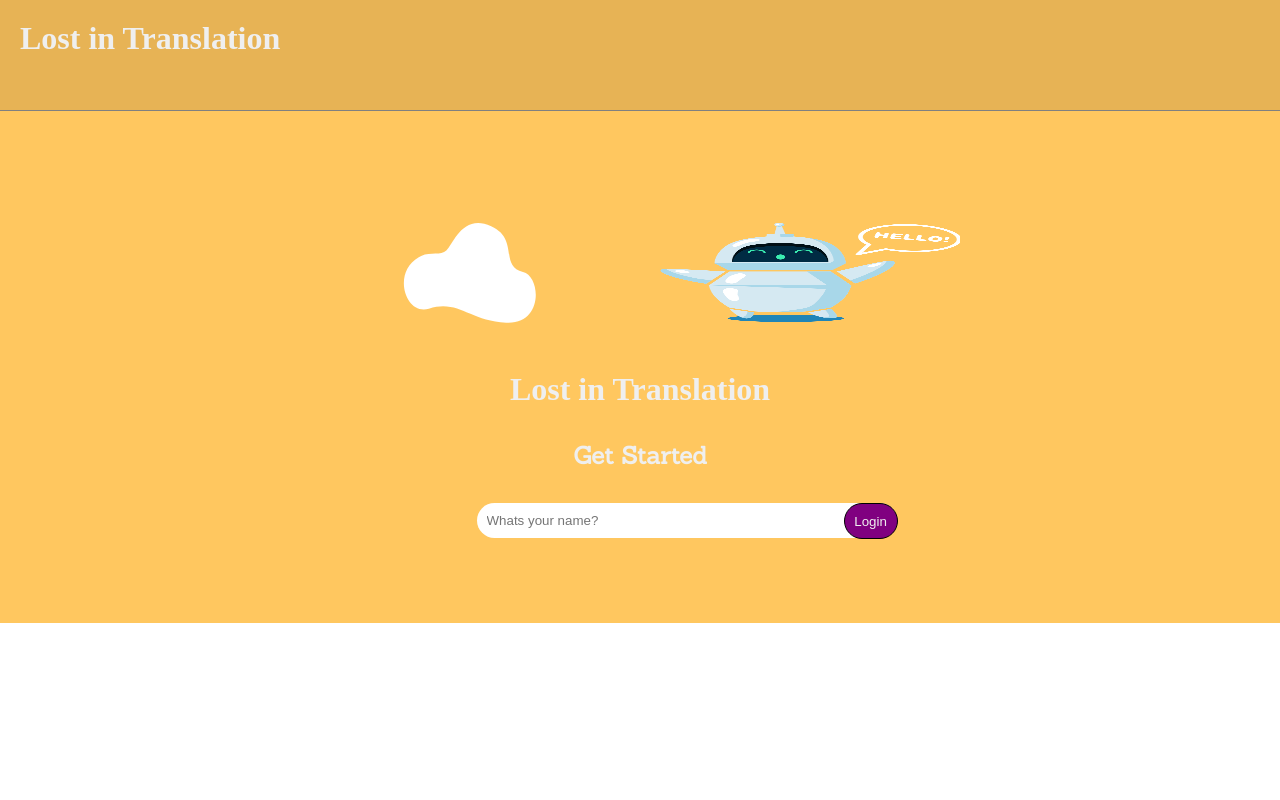
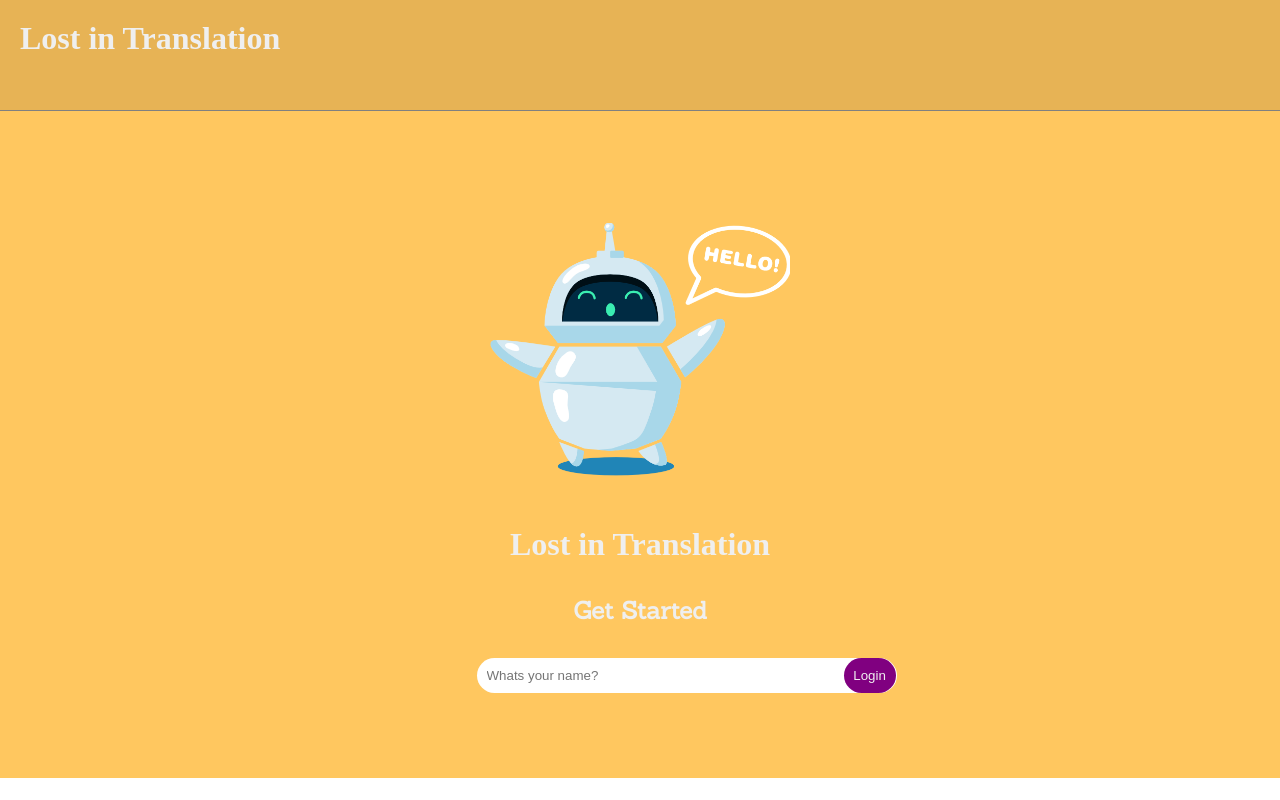
Before and after one commit to ChrisGiannikis/lost-in-translation, a React (Create React App) app: page / in a window 1280 px wide. Shown: the top 800 px of the page. Built offline with nearby package versions, Linux system fonts and the light colour scheme; no server answers; a web font is replaced by a local one.

Commit message:
updated buttons

```diff
--- a/src/App.css
+++ b/src/App.css
@@ -79,7 +79,7 @@ padding-bottom: 100px;
   background-color: purple;
   color: #efefef;
   padding: 0.610rem;
-  border: 1px solid black;
+  border: 0;
   outline:rgba(black, 0.3);
   border-radius: 5em;
   justify-content: center;
@@ -136,6 +136,7 @@ padding-bottom: 100px;
 .App img{
   position: relative;
   width: 300px;
+  height: auto;
   padding: 12px 20px;
   text-align: center;
 }
--- a/src/components/Login.jsx
+++ b/src/components/Login.jsx
@@ -42,7 +42,7 @@ function Login() {
   return (
     <form onSubmit={handleLogin}>
         <section id='Login_Header'>
-      <img src=".\LostInTranslation_Resources\Splash.svg" alt="" />
+
       <img src="./LostInTranslation_Resources/Logo-Hello.png" alt="Hello_img" />
       <h1>Lost in Translation</h1>
       <h2>Get Started</h2>
```
